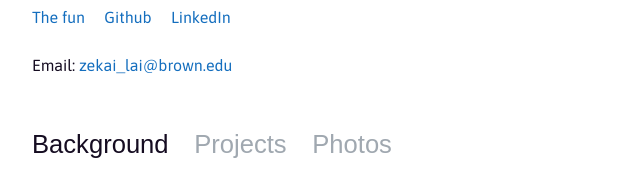
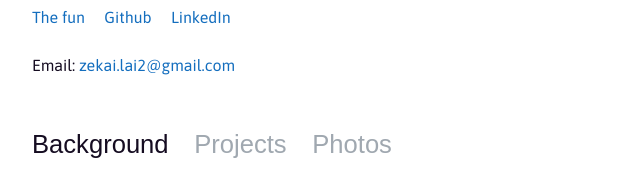
Before and after one commit to lukelai18/lukelai18.github.io, a plain HTML site: page index.html in a window 1280 px wide. Shown: the part 418-606 px from the top of the page, 176-816 px from the left. Drawn offline with nearby package versions, Linux system fonts and the light colour scheme.

Commit message:
update email address

```diff
--- a/index.html
+++ b/index.html
@@ -69,7 +69,7 @@
             <a href="https://www.linkedin.com/in/zekai-lai-310167265/">LinkedIn</a>&nbsp;&nbsp;&nbsp;&nbsp;
 <!--            <a href="https://twitter.com/andyzeng_">Twitter</a>-->
             <br><br>
-            Email: <a href="mailto: zekai_lai@brown.edu"> zekai_lai@brown.edu</a>
+            Email: <a href="mailto: zekai.lai2@gmail.com"> zekai.lai2@gmail.com</a>
             <br><br>
           </p>
         </div>
```
